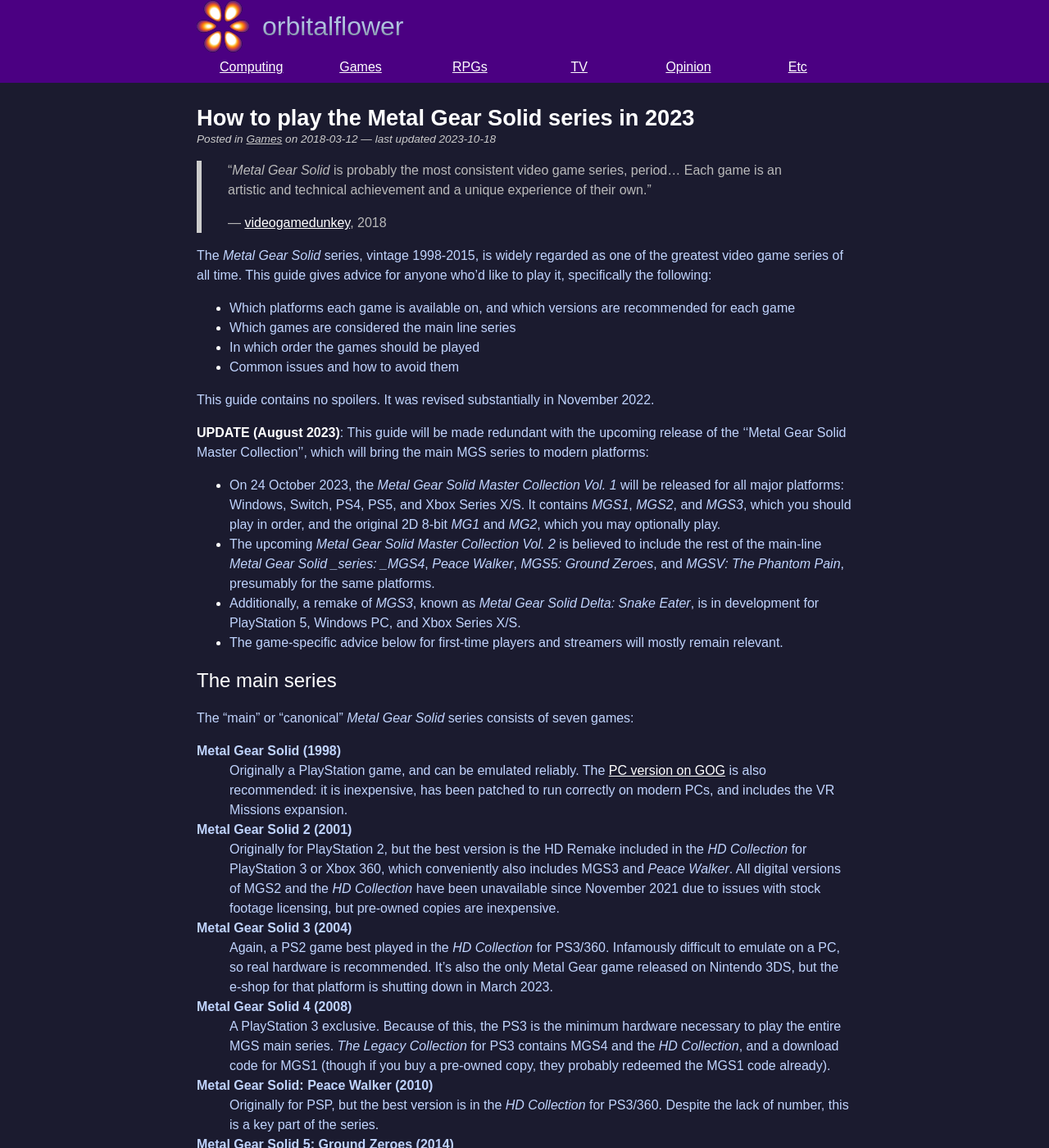
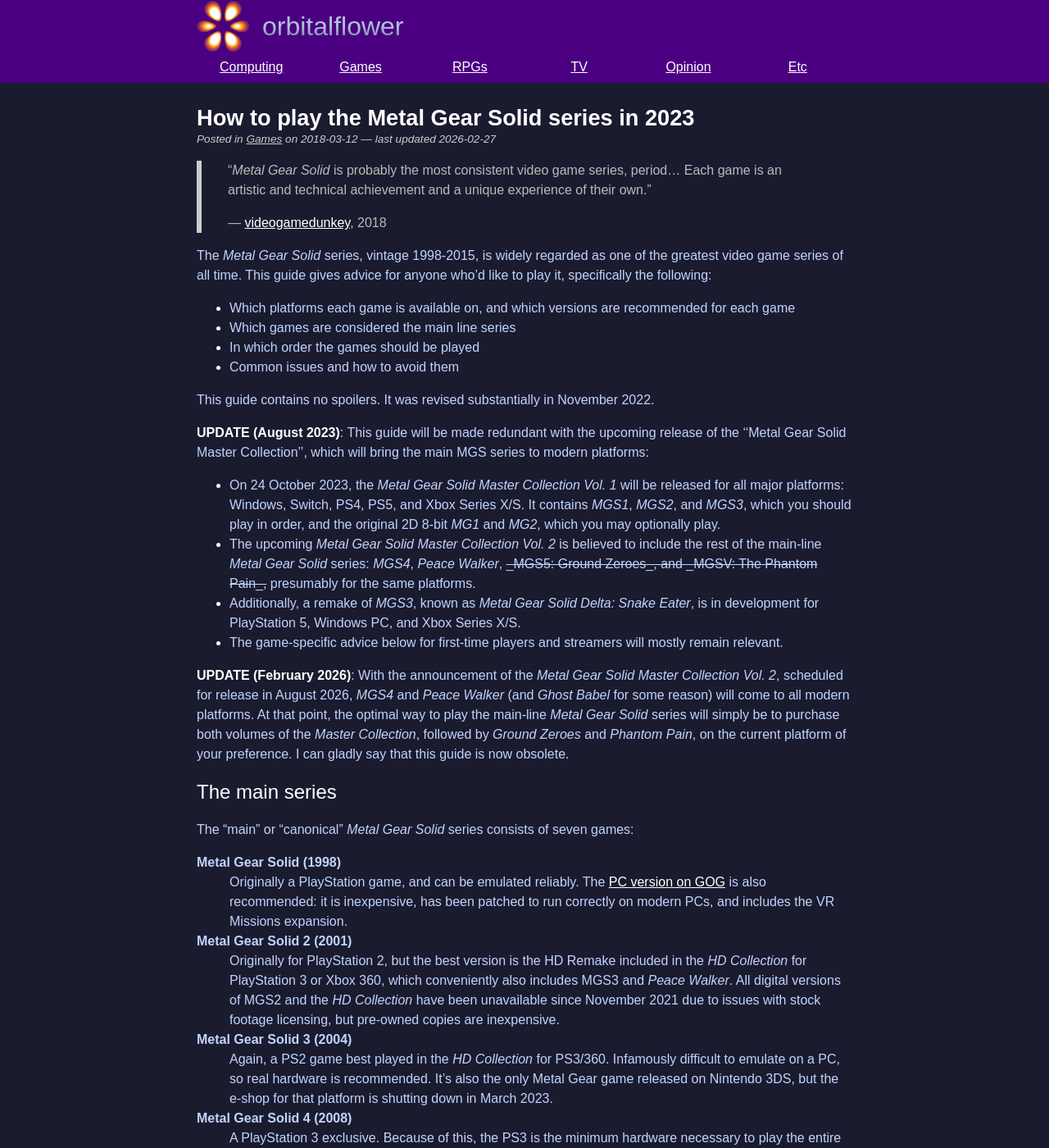
Before and after one commit to orbitalflower/orbitalflower.github.io, a Jekyll site: the page built from _posts/2018-03-12-how-to-play-all-metal-gear.md, in a window 1280 px wide and 1400 px high. Shown: the whole window at 82% size. Built offline with Jekyll 4.4.1, drawn with Linux system fonts in a browser that asks for light colours.

Commit message:
MGS Master Collection Vol.2 released

```diff
--- a/_posts/2018-03-12-how-to-play-all-metal-gear.md
+++ b/_posts/2018-03-12-how-to-play-all-metal-gear.md
@@ -4,7 +4,7 @@
 tags: mgs
 redirect_from:
 - /games/mgs/how-to-play-all-metal-gear.html
-updated: 2023-10-18
+updated: 2026-02-27
 description: "Which platforms you need to play the entire Metal Gear series."
 ---
 
@@ -35,13 +35,21 @@
   X/S. It contains _MGS1_, _MGS2_, and _MGS3_, which you should play in order,
   and the original 2D 8-bit _MG1_ and _MG2_, which you may optionally play.
 - The upcoming _Metal Gear Solid Master Collection Vol. 2_ is believed to
-  include the rest of the main-line _Metal Gear Solid _series: _MGS4_,
-  _Peace Walker_, _MGS5: Ground Zeroes_, and _MGSV: The Phantom Pain_,
+  include the rest of the main-line _Metal Gear Solid_ series: _MGS4_,
+  _Peace Walker_, <s>_MGS5: Ground Zeroes_, and _MGSV: The Phantom Pain_,</s>
   presumably for the same platforms.
 - Additionally, a remake of _MGS3_, known as _Metal Gear Solid Delta: Snake
   Eater_, is in development for PlayStation 5, Windows PC, and Xbox Series X/S.
 - The game-specific advice below for first-time players and streamers will
   mostly remain relevant.
+
+**UPDATE (February 2026)**: With the announcement of the _Metal Gear Solid
+Master Collection Vol. 2_, scheduled for release in August 2026, _MGS4_ and
+_Peace Walker_ (and _Ghost Babel_ for some reason) will come to all modern
+platforms. At that point, the optimal way to play the main-line _Metal Gear
+Solid_ series will simply be to purchase both volumes of the _Master
+Collection_, followed by _Ground Zeroes_ and _Phantom Pain_, on the current
+platform of your preference. I can gladly say that this guide is now obsolete.
 
 ## The main series
 
```
